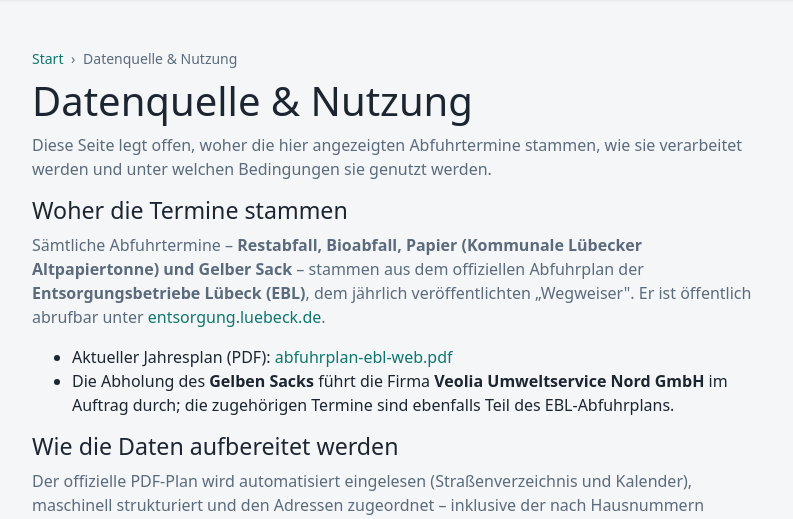
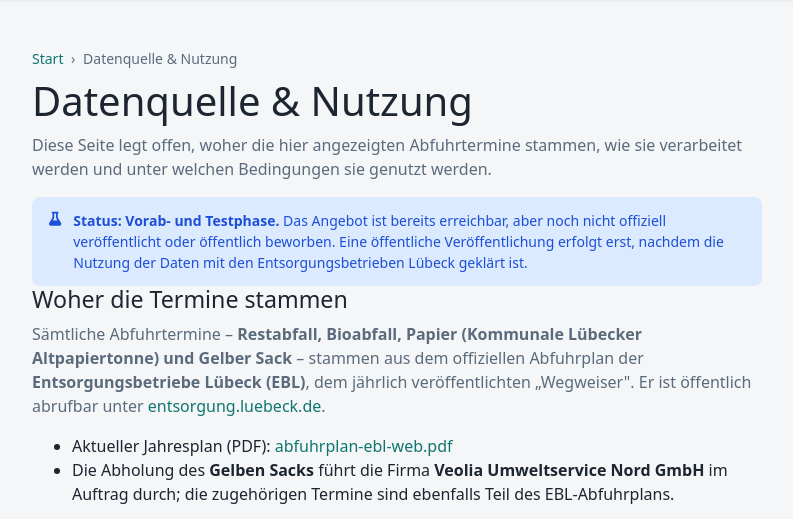
Before and after one commit to brightcolor/abholtag.de-claude, a Django app: page /datenquelle/ in a window 1280 px wide. Shown: the part 63-582 px from the top of the page, without its empty margins (243-1036 px from the left). Run offline with Django 5.2, Linux system fonts and the light colour scheme; data comes from the database, SQL or seed files in the repository; some libraries are stand-ins or nearby versions.

Commit message:
Datenquelle-Seite: Status-Hinweis "Vorab- und Testphase"
Angebot erreichbar, aber noch nicht offiziell veröffentlicht; öffentliche
Veröffentlichung erst nach Klärung mit der EBL. Konsistent zur Anfrage.

Co-Authored-By: Claude Fable 5 <noreply@anthropic.com>

```diff
--- a/templates/pages/datenquelle.html
+++ b/templates/pages/datenquelle.html
@@ -16,6 +16,16 @@
       Diese Seite legt offen, woher die hier angezeigten Abfuhrtermine stammen, wie sie verarbeitet
       werden und unter welchen Bedingungen sie genutzt werden.
     </p>
+
+    <div class="ak-alert ak-alert-info">
+      <i class="fa-solid fa-flask" aria-hidden="true"></i>
+      <div>
+        <strong>Status: Vorab- und Testphase.</strong> Das Angebot ist bereits erreichbar, aber
+        noch nicht offiziell veröffentlicht oder öffentlich beworben. Eine öffentliche
+        Veröffentlichung erfolgt erst, nachdem die Nutzung der Daten mit den Entsorgungsbetrieben
+        Lübeck geklärt ist.
+      </div>
+    </div>
 
     <h2>Woher die Termine stammen</h2>
     <p>
```
Also changed, not shown: CHANGELOG.md.
